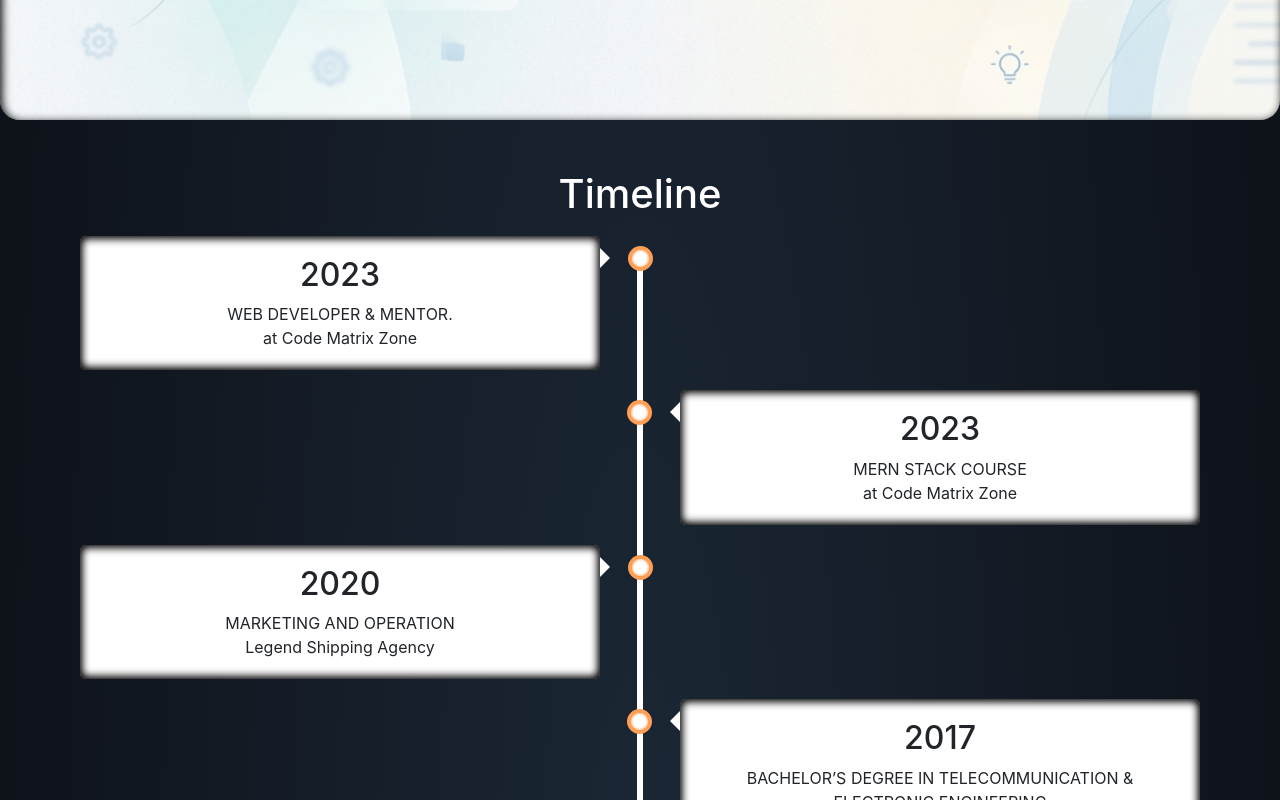
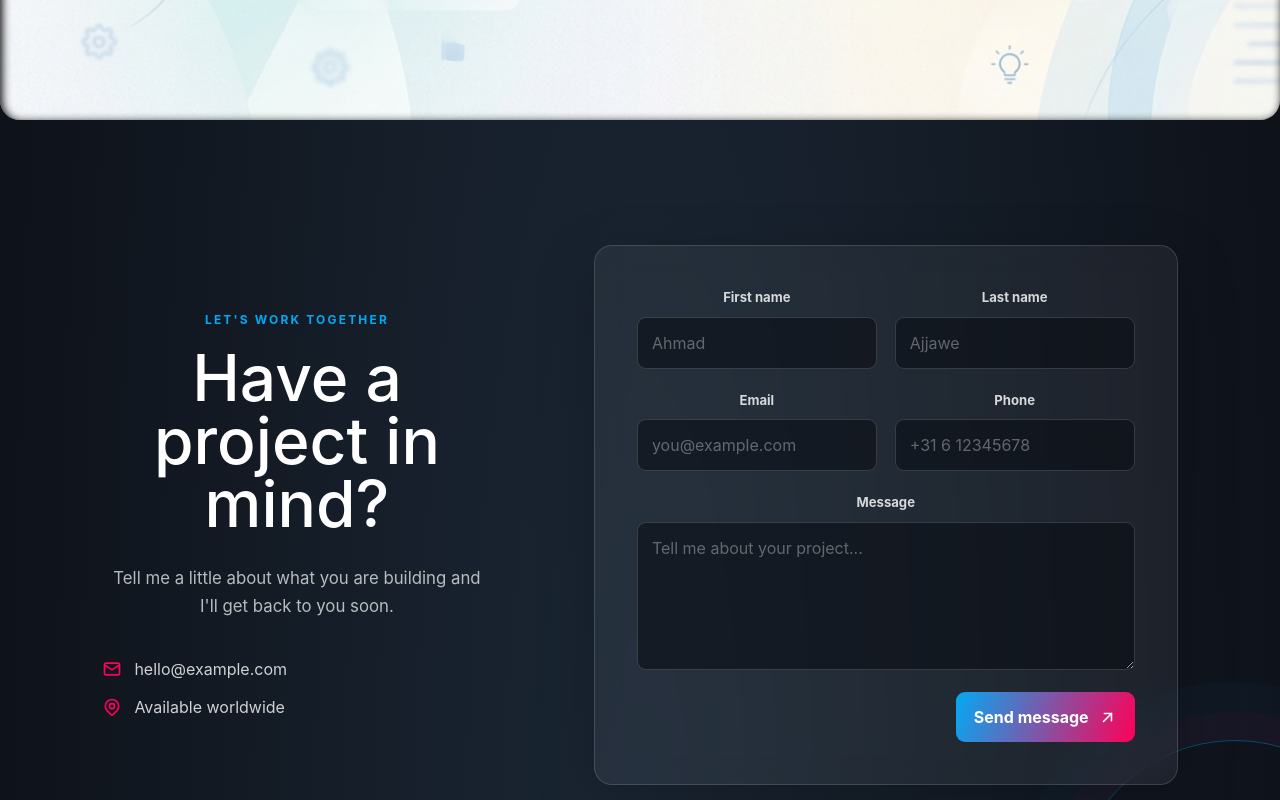
Before and after one commit to ahdajj/Portfolio, a React (Create React App) app: page / in a window 1280 px wide. Shown: the part 2360-3160 px from the top of the page. Built offline with nearby package versions, Linux system fonts and the light colour scheme.

Commit message:
Contact-Section

```diff
--- /dev/null
+++ b/src/Components/Contact.jsx
@@ -0,0 +1,71 @@
+import { useState } from 'react'
+import { IconArrowUpRight, IconMail, IconMapPin } from '@tabler/icons-react'
+import './ContactStyle.css'
+
+export default function Contact() {
+  const [isSent, setIsSent] = useState(false)
+
+  const handleSubmit = (event) => {
+    event.preventDefault()
+    setIsSent(true)
+    event.currentTarget.reset()
+  }
+
+  return (
+    <section id="Contact" className="contact-section" aria-labelledby="contact-title">
+      <div className="contact-intro">
+        <p className="contact-eyebrow">Let&apos;s work together</p>
+        <h2 id="contact-title">Have a project in mind?</h2>
+        <p className="contact-description">
+          Tell me a little about what you are building and I&apos;ll get back to you soon.
+        </p>
+        <div className="contact-details">
+          <a href="mailto:hello@example.com" className="contact-detail">
+            <IconMail size={20} aria-hidden="true" />
+            <span>hello@example.com</span>
+          </a>
+          <div className="contact-detail">
+            <IconMapPin size={20} aria-hidden="true" />
+            <span>Available worldwide</span>
+          </div>
+        </div>
+      </div>
+
+      <form className="contact-form" onSubmit={handleSubmit}>
+        <div className="contact-field-row">
+          <label className="contact-field">
+            <span>First name</span>
+            <input type="text" name="firstName" placeholder="Ahmad" required />
+          </label>
+          <label className="contact-field">
+            <span>Last name</span>
+            <input type="text" name="lastName" placeholder="Ajjawe" required />
+          </label>
+        </div>
+        <div className="contact-field-row">
+          <label className="contact-field">
+            <span>Email</span>
+            <input type="email" name="email" placeholder="you@example.com" required />
+          </label>
+          <label className="contact-field">
+            <span>Phone</span>
+            <input type="tel" name="phone" placeholder="+31 6 12345678" />
+          </label>
+        </div>
+        <label className="contact-field">
+          <span>Message</span>
+          <textarea name="message" rows="5" placeholder="Tell me about your project..." required />
+        </label>
+        <div className="contact-form-footer">
+          <span className={`contact-status ${isSent ? 'is-visible' : ''}`} role="status">
+            Thanks, your message is ready to send.
+          </span>
+          <button type="submit" className="contact-submit">
+            Send message
+            <IconArrowUpRight size={19} aria-hidden="true" />
+          </button>
+        </div>
+      </form>
+    </section>
+  )
+}
--- /dev/null
+++ b/src/Components/ContactStyle.css
@@ -0,0 +1,207 @@
+#Contact {
+  --contact-cyan: #03a9f4;
+  --contact-pink: #ff0058;
+  min-height: 100vh;
+  padding: 110px 8% 120px;
+  box-sizing: border-box;
+  display: grid;
+  grid-template-columns: minmax(240px, 0.8fr) minmax(320px, 1.2fr);
+  align-items: center;
+  gap: clamp(40px, 8vw, 120px);
+  color: #fff;
+  position: relative;
+  overflow: hidden;
+}
+
+#Contact::before {
+  content: '';
+  width: 330px;
+  height: 330px;
+  position: absolute;
+  right: -120px;
+  bottom: -150px;
+  border: 1px solid rgba(3, 169, 244, 0.35);
+  border-radius: 50%;
+  box-shadow: 0 0 0 28px rgba(255, 0, 88, 0.04), 0 0 0 58px rgba(3, 169, 244, 0.03);
+  pointer-events: none;
+}
+
+.contact-intro,
+.contact-form {
+  position: relative;
+  z-index: 1;
+}
+
+.contact-intro {
+  max-width: 430px;
+}
+
+.contact-eyebrow {
+  color: var(--contact-cyan);
+  font-size: 0.75rem;
+  font-weight: 700;
+  letter-spacing: 0.18em;
+  margin: 0 0 18px;
+  text-transform: uppercase;
+}
+
+.contact-intro h2 {
+  font-size: clamp(2.3rem, 5vw, 4.5rem);
+  line-height: 0.98;
+  margin: 0;
+  max-width: 500px;
+}
+
+.contact-description {
+  color: rgba(255, 255, 255, 0.7);
+  font-size: 1.05rem;
+  line-height: 1.7;
+  margin: 28px 0 36px;
+}
+
+.contact-details {
+  display: grid;
+  gap: 14px;
+}
+
+.contact-detail {
+  align-items: center;
+  color: rgba(255, 255, 255, 0.8);
+  display: flex;
+  gap: 12px;
+  text-decoration: none;
+  transition: color 180ms ease, transform 180ms ease;
+}
+
+.contact-detail svg {
+  color: var(--contact-pink);
+}
+
+.contact-detail:hover {
+  color: #fff;
+  transform: translateX(4px);
+}
+
+.contact-form {
+  background: rgba(255, 255, 255, 0.055);
+  border: 1px solid rgba(255, 255, 255, 0.14);
+  border-radius: 18px;
+  box-shadow: 0 18px 60px rgba(0, 0, 0, 0.24);
+  display: grid;
+  gap: 22px;
+  padding: clamp(24px, 4vw, 42px);
+  backdrop-filter: blur(14px);
+}
+
+.contact-field-row {
+  display: grid;
+  grid-template-columns: repeat(2, minmax(0, 1fr));
+  gap: 18px;
+}
+
+.contact-field {
+  display: grid;
+  gap: 9px;
+}
+
+.contact-field span {
+  color: rgba(255, 255, 255, 0.82);
+  font-size: 0.82rem;
+  font-weight: 700;
+}
+
+.contact-field input,
+.contact-field textarea {
+  background: rgba(8, 11, 18, 0.56);
+  border: 1px solid rgba(255, 255, 255, 0.16);
+  border-radius: 9px;
+  box-sizing: border-box;
+  color: #fff;
+  font: inherit;
+  outline: none;
+  padding: 13px 14px;
+  transition: border-color 180ms ease, box-shadow 180ms ease;
+  width: 100%;
+}
+
+.contact-field textarea {
+  min-height: 130px;
+  resize: vertical;
+}
+
+.contact-field input::placeholder,
+.contact-field textarea::placeholder {
+  color: rgba(255, 255, 255, 0.34);
+}
+
+.contact-field input:focus,
+.contact-field textarea:focus {
+  border-color: var(--contact-cyan);
+  box-shadow: 0 0 0 3px rgba(3, 169, 244, 0.16);
+}
+
+.contact-form-footer {
+  align-items: center;
+  display: flex;
+  gap: 18px;
+  justify-content: space-between;
+}
+
+.contact-status {
+  color: #7de0ff;
+  font-size: 0.78rem;
+  opacity: 0;
+  transition: opacity 180ms ease;
+}
+
+.contact-status.is-visible {
+  opacity: 1;
+}
+
+.contact-submit {
+  align-items: center;
+  background: linear-gradient(110deg, var(--contact-cyan), var(--contact-pink));
+  border: 0;
+  border-radius: 9px;
+  color: #fff;
+  cursor: pointer;
+  display: inline-flex;
+  font: inherit;
+  font-weight: 700;
+  gap: 9px;
+  justify-content: center;
+  padding: 13px 18px;
+  transition: box-shadow 180ms ease, transform 180ms ease;
+  white-space: nowrap;
+}
+
+.contact-submit:hover {
+  box-shadow: 0 8px 24px rgba(255, 0, 88, 0.28);
+  transform: translateY(-2px);
+}
+
+@media (max-width: 760px) {
+  #Contact {
+    grid-template-columns: 1fr;
+    padding: 90px 22px;
+  }
+
+  .contact-intro {
+    max-width: none;
+  }
+}
+
+@media (max-width: 500px) {
+  .contact-field-row {
+    grid-template-columns: 1fr;
+  }
+
+  .contact-form-footer {
+    align-items: stretch;
+    flex-direction: column;
+  }
+
+  .contact-submit {
+    width: 100%;
+  }
+}
--- a/src/Components/Menu.jsx
+++ b/src/Components/Menu.jsx
@@ -2,7 +2,7 @@ import  { useEffect, useState } from "react";
 import './MenuStyle.css'
 import { IconUserFilled , IconLayoutDashboardFilled ,IconGitFork ,IconPhoneFilled  } from '@tabler/icons-react';
 
-const sections = ["Hero", "Skills", "Portfolio", "Timeline"];
+const sections = ["Hero", "Skills", "Portfolio", "Contact"];
 const svg=[
             <IconUserFilled stroke={2} color="#ffffff" size='32'/> ,
             <IconLayoutDashboardFilled stroke={2} color="#ffffff" size='34'/>,
--- a/src/Pages/Home.jsx
+++ b/src/Pages/Home.jsx
@@ -3,6 +3,7 @@ import Hero from '../Components/Hero'
 import SkillsCard from '../Components/SkillsCard'
 import TimeLine from '../Components/TimeLine'
 import PortfolioCard from '../Components/PortfolioCard'
+import Contact from '../Components/Contact'
 import Menu from "../Components/Menu"
 
 export default function Home() {
@@ -12,7 +13,7 @@ export default function Home() {
         <Hero/>
         <SkillsCard/>
         <PortfolioCard/>
-        <TimeLine/>
+        <Contact/>
     </div>
   )
 }
```
